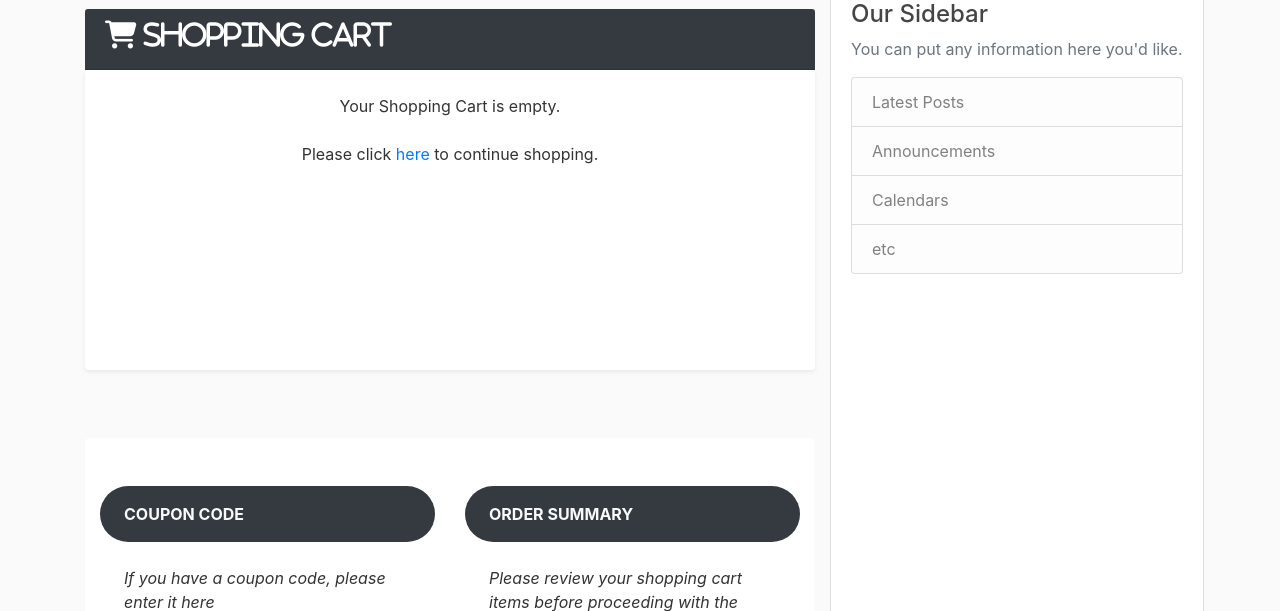
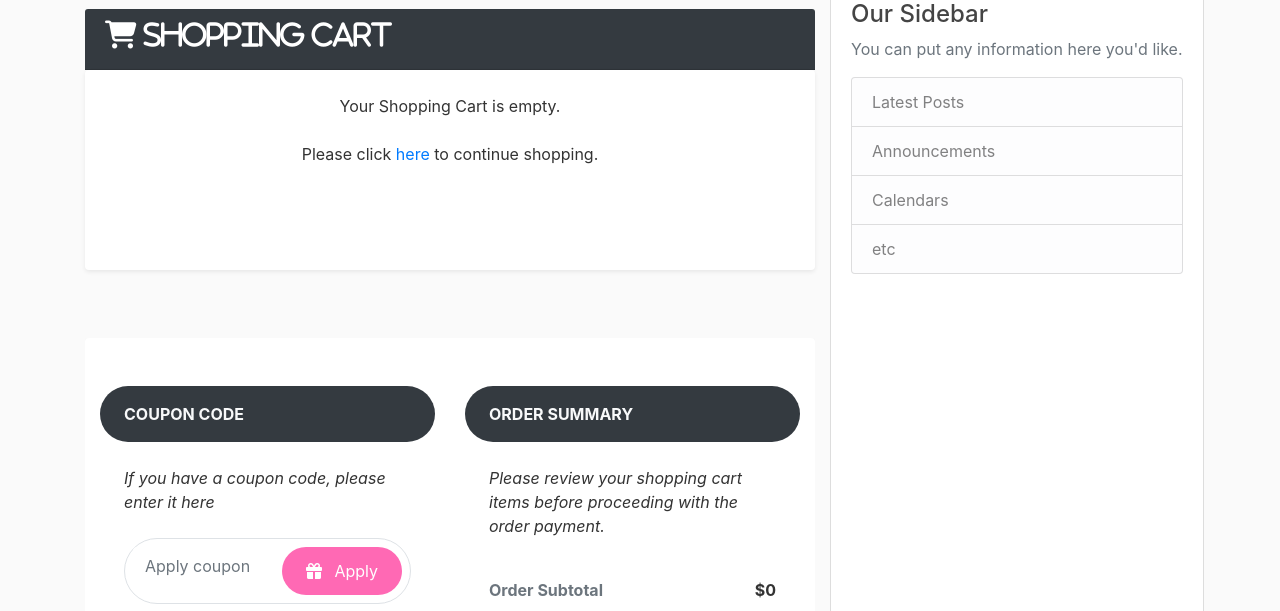
Before and after one commit to YeilysF/geektext, a Django app: page /cart/ in a window 1280 px wide. Shown: the part 187-798 px from the top of the page. Run offline with Django 3.2, Linux system fonts and the light colour scheme; data comes from the database, SQL or seed files in the repository; both versions use the stored data as it was after the commit; some libraries are stand-ins or nearby versions.

```diff
--- a/cart/templates/cart.html
+++ b/cart/templates/cart.html
@@ -17,7 +17,7 @@
         }
 
         #content {
-            min-height: 300px;
+            min-height: 200px;
             max-height: 1100px;
             overflow: scroll;
         }
```
Also changed, not shown: db.sqlite3.
